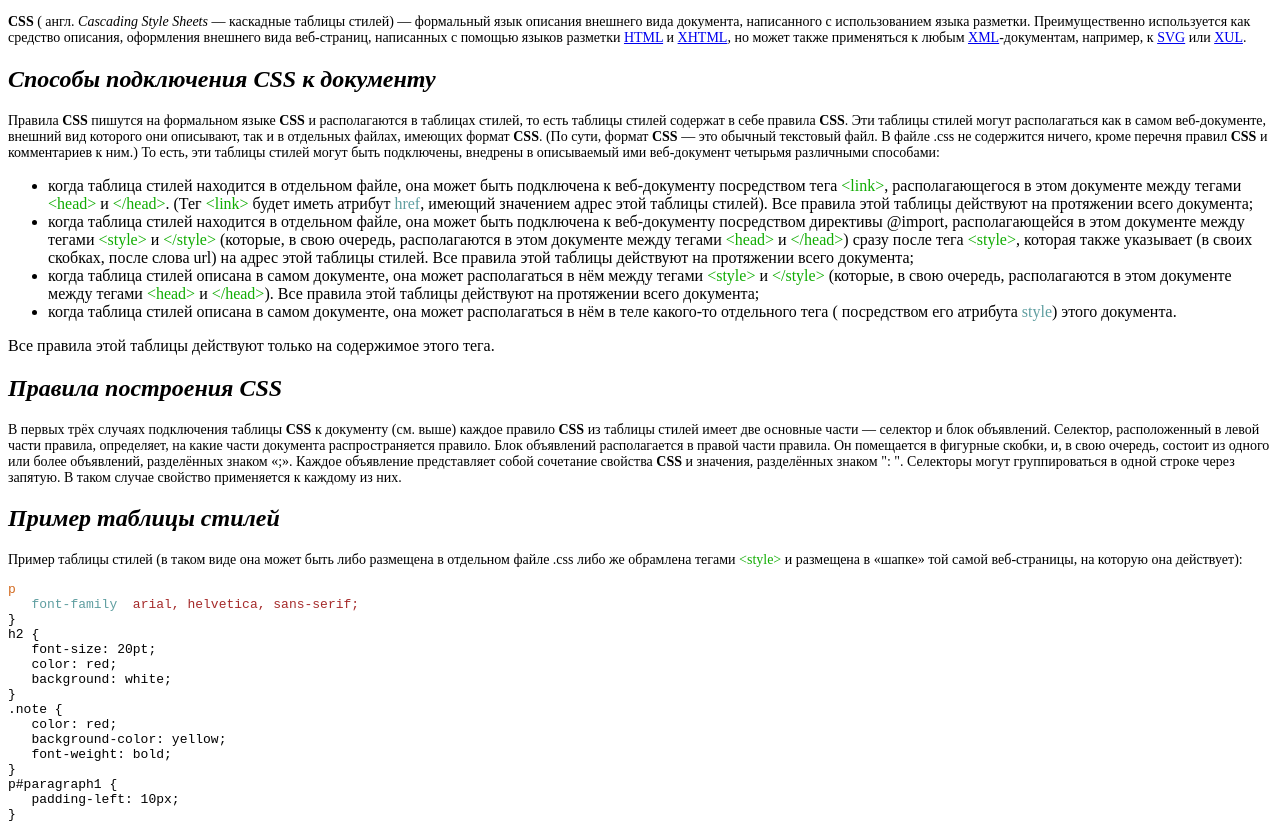
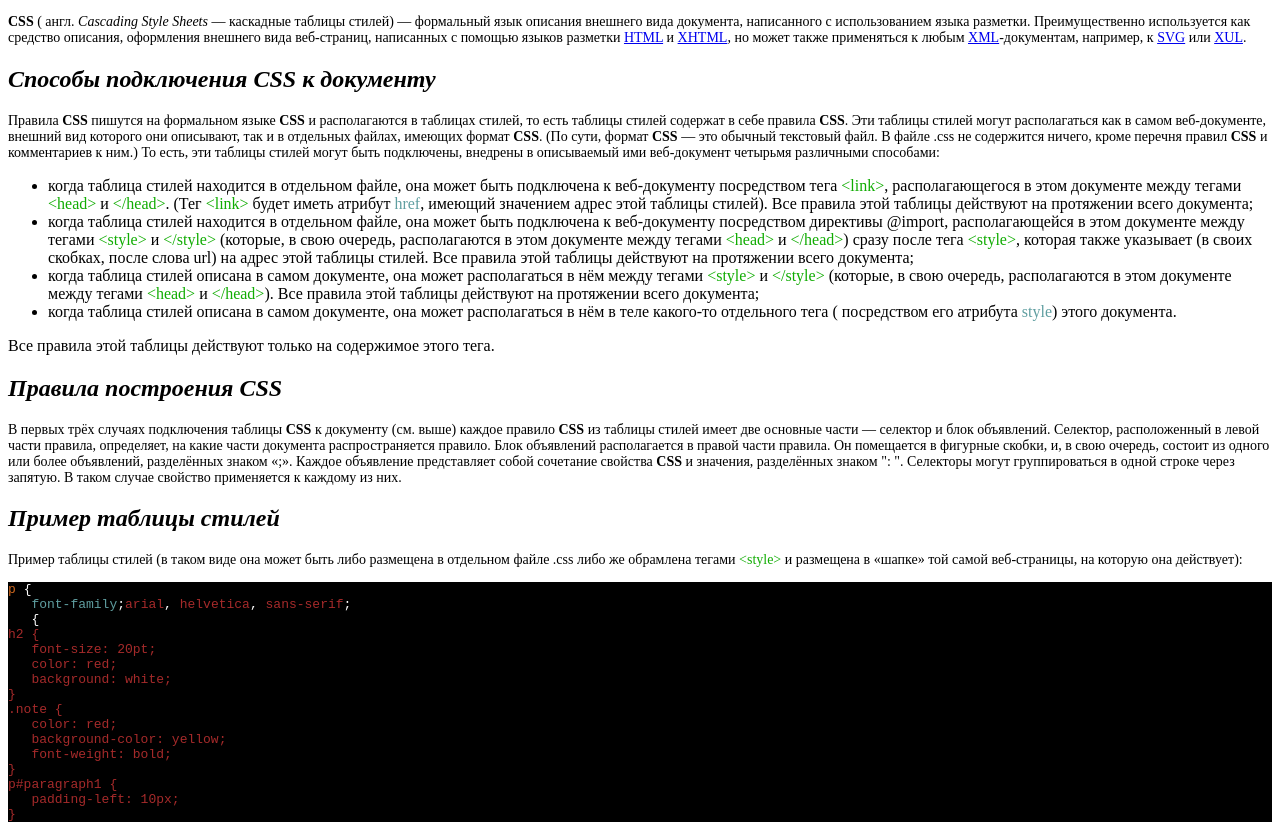
Before and after one commit to 375297158888/itstep, a plain HTML site: page tasks/task1/index.html in a window 1280 px wide. Shown: the part 136-972 px from the top of the page. Drawn offline with Linux system fonts and the light colour scheme.

Commit message:
Changes struktures

```diff
--- a/task1/css/style.css
+++ b/tasks/task1/css/style.css
@@ -27,3 +27,6 @@ p{
 .cldarkolevegreen{
     color: #55662f;
 }
+pre{
+background: #000;
+}
--- a/task1/index.html
+++ b/tasks/task1/index.html
@@ -63,8 +63,8 @@
 и размещена в «шапке» той самой веб-страницы, на которую она действует):
 <pre>
 <span class="clchocalate">p</span> <span class="clwhite">{</span>
-   <span class="clblue">font-family</span> <span class="clwhite">:</span><span class="clbrown">arial, helvetica, sans-serif;</span>
-}
+   <span class="clblue">font-family</span><span class="clwhite">;</span><span class="clbrown">arial<span class="clwhite">,</span> <span class="clbrown">helvetica</span><span class="clwhite">,</span> <span class="clbrown">sans-serif</span><span class="clwhite">;</span>
+   <span class="clwhite">{</span>
 h2 {
    font-size: 20pt;
    color: red;
```
Also changed, not shown: tasks/task1/task.txt (renamed from task1/task.txt), tasks/task1/text.txt (renamed from task1/text.txt), tasks/task2/css/index2.html (added), tasks/task2/css/style.css (added), tasks/task2/index.html (added), 2 other files.
